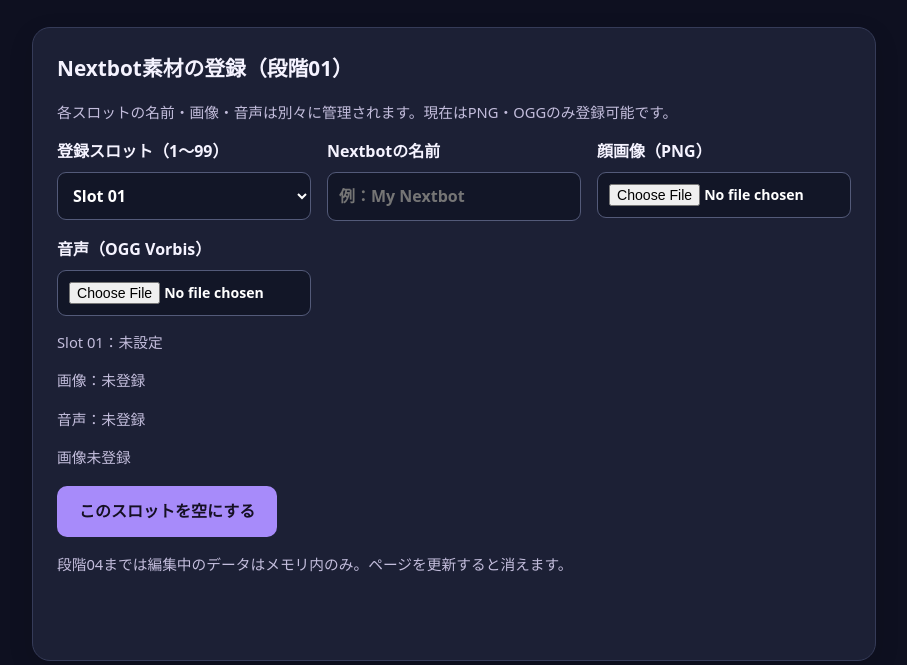
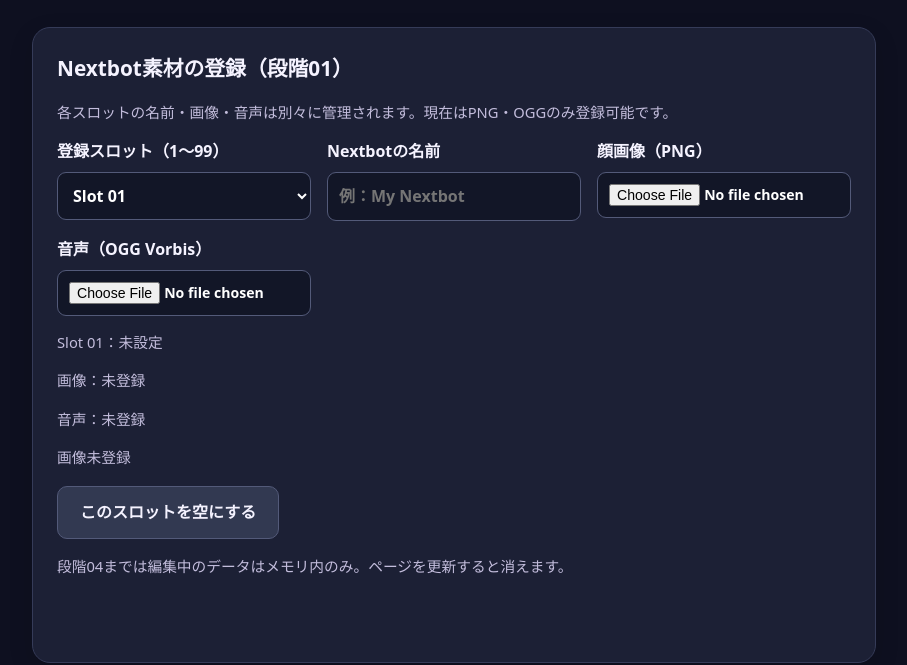
Before and after one commit to ShigureRune/runes-nextbot-resourcepack-maker, a website built with Vite: page index.html in a window 1280 px wide. Shown: the part 168-833 px from the top of the page, without its empty margins (186-1093 px from the left). Built offline with nearby package versions, Linux system fonts and the light colour scheme.

```diff
--- a/src/style.css
+++ b/src/style.css
@@ -1 +1,2 @@
 *{box-sizing:border-box}body{margin:0;background:#0e1020;color:#f5f3ff;font-family:system-ui,-apple-system,sans-serif;line-height:1.6}main{max-width:880px;margin:auto;padding:36px 18px 80px}header{text-align:center;margin-bottom:30px}h1{color:#bda7ff;font-size:clamp(2rem,7vw,3.4rem);margin:0}h2{margin:0 0 16px;font-size:1.3rem}.subtitle{color:#c9c4e3}.panel{background:#1c2035;border:1px solid #353b58;border-radius:18px;padding:24px;margin:18px 0;box-shadow:0 8px 24px #0002}.fields{display:grid;grid-template-columns:repeat(auto-fit,minmax(210px,1fr));gap:16px}label{display:block;font-weight:650}input,select{display:block;width:100%;margin-top:7px;border:1px solid #535a79;border-radius:9px;padding:11px;background:#121627;color:white;font:inherit}input[type=file]{font-size:.88rem}button{border:0;background:#a78bfa;color:#151023;font:inherit;font-weight:750;padding:13px 22px;border-radius:10px;cursor:pointer}button:disabled{opacity:.55;cursor:not-allowed}.note{color:#c3bddc;font-size:.92rem}.warning{color:#ffd18d}.preview{display:flex;gap:16px;align-items:center;flex-wrap:wrap}.preview img{width:120px;height:120px;object-fit:contain;background:#0d1020;border-radius:12px;image-rendering:pixelated}.status{min-height:1.7em;white-space:pre-wrap}footer{text-align:center;color:#9992b8;font-size:.85rem;margin-top:30px}a{color:#c9b7ff}
+.secondary-button{background:#323951;color:#f5f3ff;border:1px solid #535a79}.secondary-button:hover{background:#414966}.status{overflow-wrap:anywhere}
```
